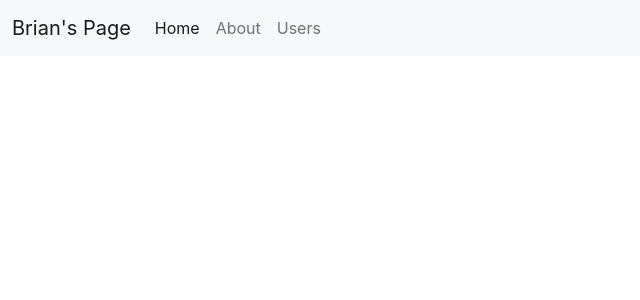
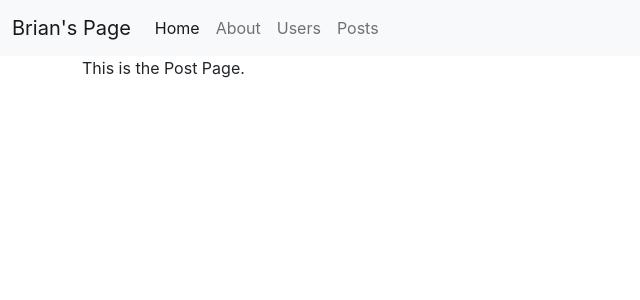
Before and after one commit to bstanton773/react-intro-66, a React (Create React App) app: page /posts in a window 1280 px wide. Shown: the top 300 px of the page, without its empty margins (0-640 px from the left). Built offline with nearby package versions, Linux system fonts and the light colour scheme; no server answers.

Commit message:
Added Posts Component

```diff
--- a/src/App.js
+++ b/src/App.js
@@ -3,6 +3,7 @@ import { Switch, Route} from 'react-router-dom';
 import Navbar from './components/Navbar';
 import About from './views/About';
 import Home from './views/Home';
+import Posts from './views/Posts';
 import Users from './views/Users';
 
 export default class App extends Component {
@@ -51,6 +52,9 @@ export default class App extends Component {
             <Route exact path='/users'>
               <Users />
             </Route>
+            <Route exact path='/posts'>
+              <Posts />
+            </Route>
           </Switch>
         </div>
       </div>
--- a/src/components/Navbar.js
+++ b/src/components/Navbar.js
@@ -22,6 +22,9 @@ export default class Navbar extends Component {
                             <li className="nav-item">
                             <Link className="nav-link" to="/users">Users</Link>
                             </li>
+                            <li className="nav-item">
+                            <Link className="nav-link" to="/posts">Posts</Link>
+                            </li>
                         </ul>
                         </div>
                     </div>
--- /dev/null
+++ b/src/views/Posts.js
@@ -0,0 +1,11 @@
+import React, { Component } from 'react'
+
+export default class Posts extends Component {
+    render() {
+        return (
+            <div>
+                This is the Post Page.
+            </div>
+        )
+    }
+}
```
